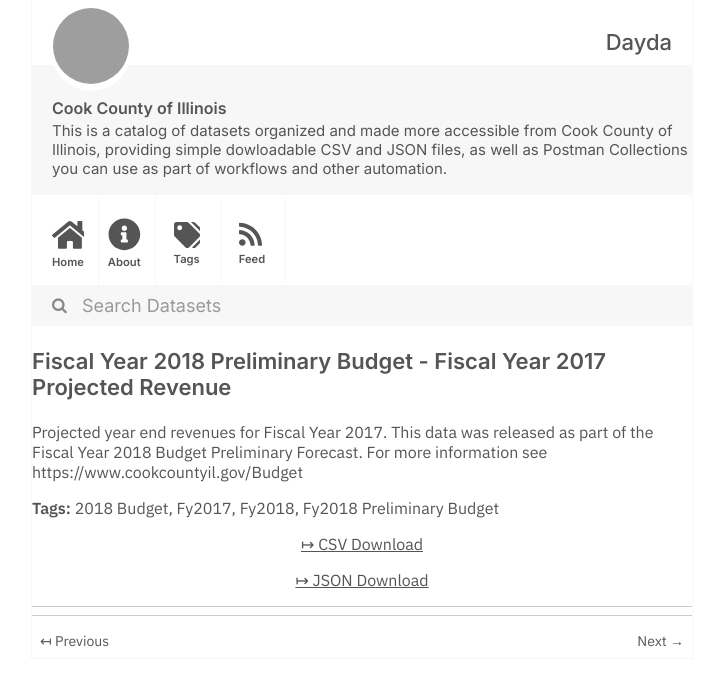
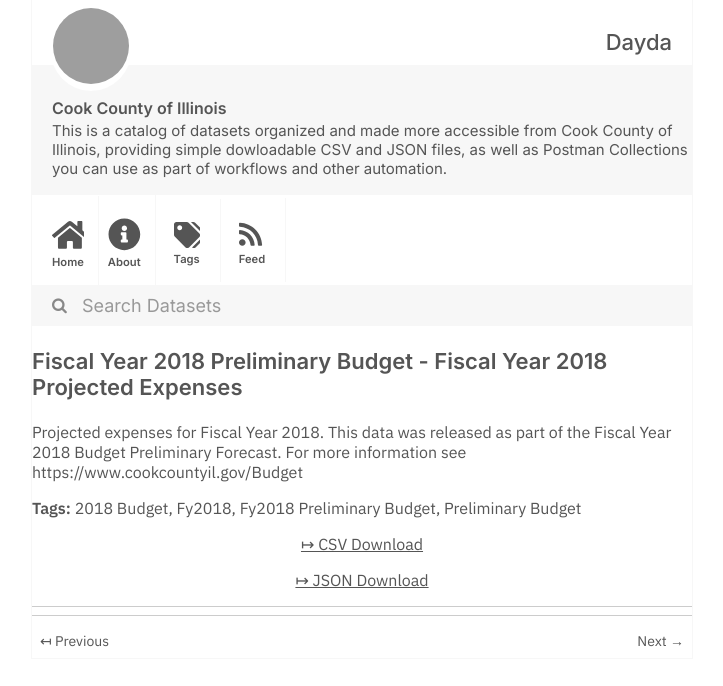
Before and after one commit to dayda-entities/cook-county-of-illinois, a Jekyll site: the page built from _posts/2020-11-10-fiscal-year-2018-preliminary-b.md, in a window 1280 px wide, cut to the strip 0-686 px from the top of the page. Shown: the whole strip, without its empty margins (278-1001 px from the left). Built offline with Jekyll 4.4.1, drawn with Linux system fonts in a browser that asks for light colours; grey boxes are pictures that could not be loaded.

Commit message:
Publish Data

```diff
--- a/_posts/2020-11-10-fiscal-year-2018-preliminary-b.md
+++ b/_posts/2020-11-10-fiscal-year-2018-preliminary-b.md
@@ -1,21 +1,21 @@
 ---
-title: Fiscal Year 2018 Preliminary Budget - Fiscal Year 2017 Projected Revenue
-created: '2020-11-10T16:57:55.086789'
-modified: '2020-11-10T16:57:55.086800'
+title: Fiscal Year 2018 Preliminary Budget - Fiscal Year 2018 Projected Expenses
+created: '2020-11-10T16:57:18.088094'
+modified: '2020-11-10T16:57:18.088105'
 state: active
 type: dataset
 tags:
   - 2018 Budget
-  - Fy2017
   - Fy2018
   - Fy2018 Preliminary Budget
+  - Preliminary Budget
 groups:
   - Local Government
 csv_url: >-
-  https://datacatalog.cookcountyil.gov/api/views/w7mz-b4q7/rows.csv?accessType=DOWNLOAD
+  https://datacatalog.cookcountyil.gov/api/views/937p-hbaw/rows.csv?accessType=DOWNLOAD
 json_url: >-
-  https://datacatalog.cookcountyil.gov/api/views/w7mz-b4q7/rows.json?accessType=DOWNLOAD
+  https://datacatalog.cookcountyil.gov/api/views/937p-hbaw/rows.json?accessType=DOWNLOAD
 layout: post
 
 ---
-Projected year end revenues for Fiscal Year 2017. This data was released as part of the Fiscal Year 2018 Budget Preliminary Forecast. For more information see https://www.cookcountyil.gov/Budget
+Projected expenses for Fiscal Year 2018. This data was released as part of the Fiscal Year 2018 Budget Preliminary Forecast. For more information see https://www.cookcountyil.gov/Budget
```
